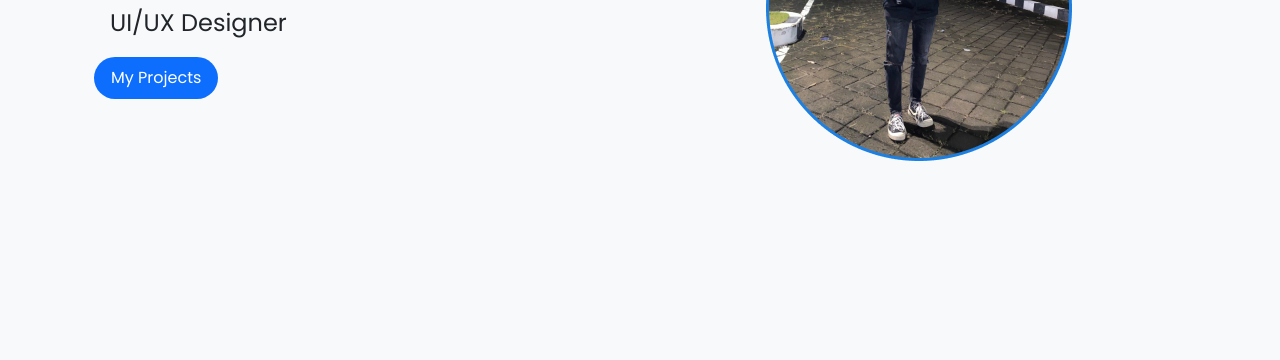
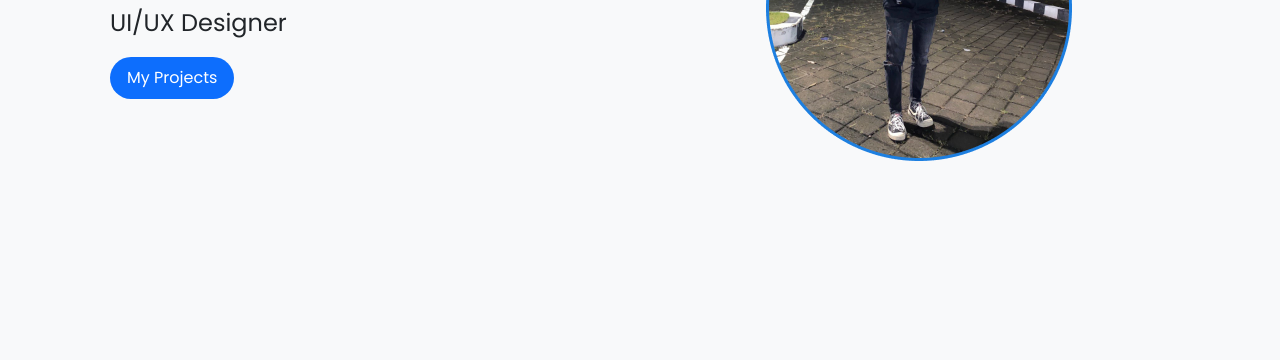
Before and after one commit to ezra1905/ezra1905.github.io, a plain HTML site: page index.html in a window 1280 px wide. Shown: the part 440-800 px from the top of the page. Drawn offline with nearby package versions, Linux system fonts and the light colour scheme.

Commit message:
Update index.html

```diff
--- a/index.html
+++ b/index.html
@@ -330,7 +330,7 @@
                                 <li><span>Ezra Alannathaniel</span></li>
                             </h1>
                             <p class="fw-normal fs-4 ps-3">UI/UX Designer</p>
-                            <div class="slider-btn">
+                            <div class="slider-btn ps-3">
                                 <a class="btn btn-1" href="#projects">My Projects</a>
                             </div>
                         </div>
```
